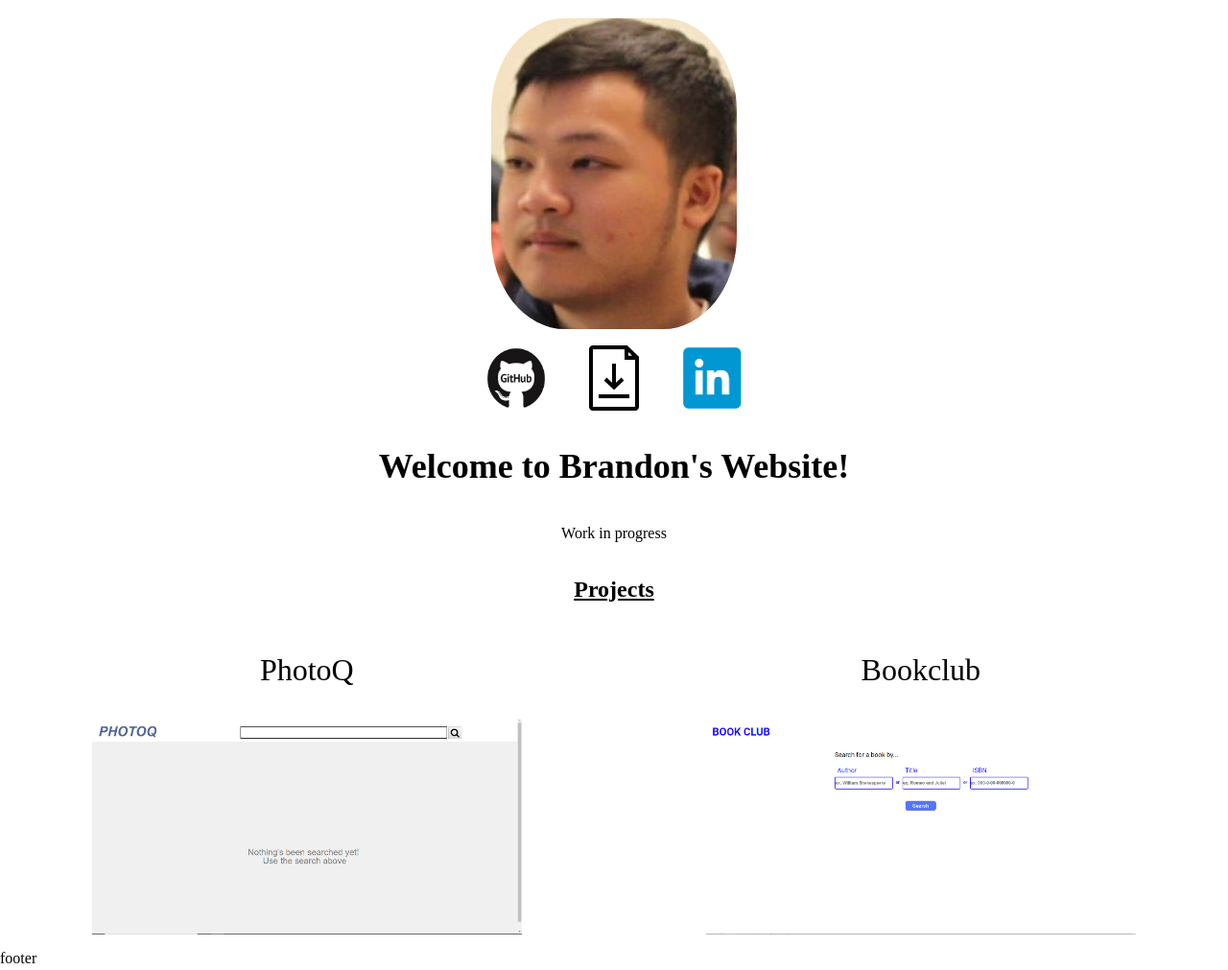
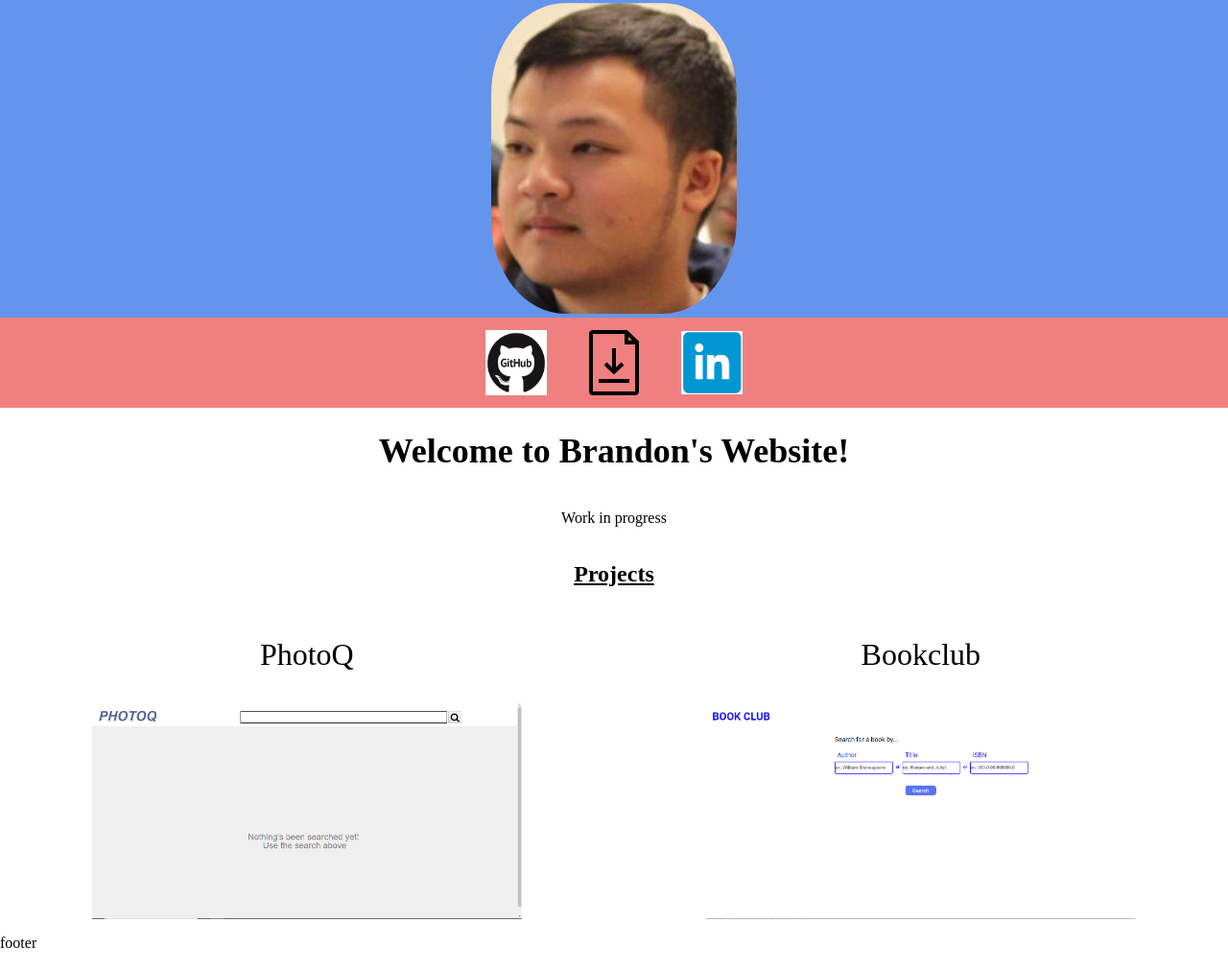
Before and after one commit to UCDBrandon/UCDBrandon.github.io, a plain HTML site: page index.html in a window 1280 px wide. Shown: the whole page at 96% size. Drawn offline with Linux system fonts and the light colour scheme.

Commit message:
Add files via upload

```diff
--- a/css/style.css
+++ b/css/style.css
@@ -32,20 +32,20 @@ body {
 }
 
 #image {
-	margin-top: 1.5%;
 	text-align: center;
 	width: 100%;
 	height: 100%;
 	position: relative;
 	overflow: hidden;
+    background-color: cornflowerblue;
 }
 
 #BrandonPic {
 	display: inline;
-	margin: 0 auto;
 	height: 20%;
 	width: 20%;
 	border-radius: 30%;
+    padding-top: .25%;
 }
 
 a {
@@ -59,6 +59,7 @@ a {
 	justify-content: center;
 	height: 100%;
 	width: 100%;
+    background-color: lightcoral;
 }
 
 .pictureLogos {
@@ -137,19 +138,6 @@ h2 {
 
 }
 
-/*.sideImages{
-	width: 20%;
-	height: 100%;
-	margin: 5% 2%
-}
-
-
-#middleContent {
-	width: 50%;
-	height: 100%;
-	margin: 0% 3%;
-}
-*/
 .projectImages {
 	width: 100%;
 	height: 100%;
```
